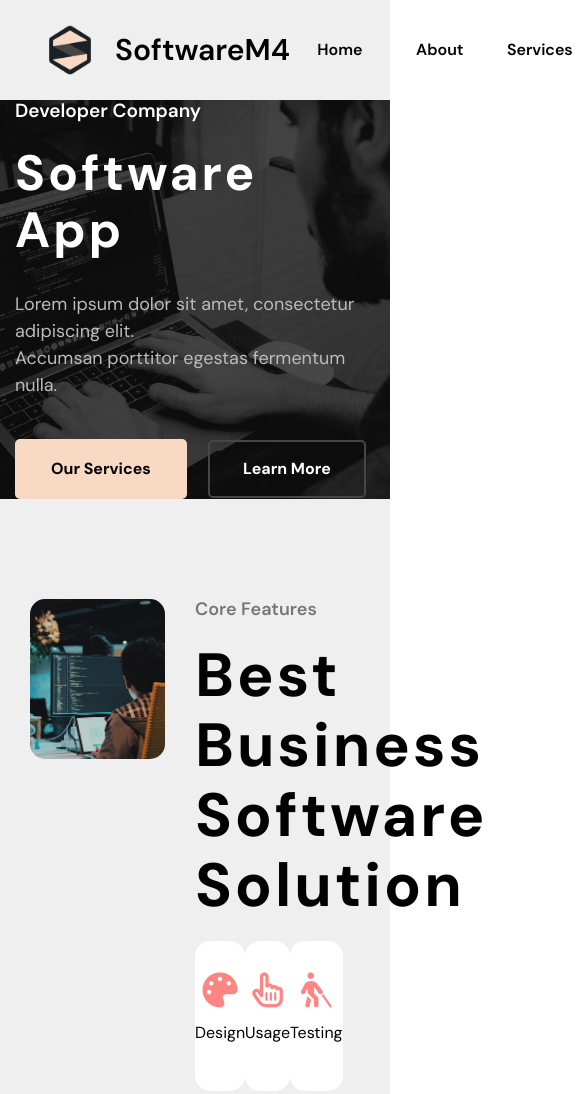
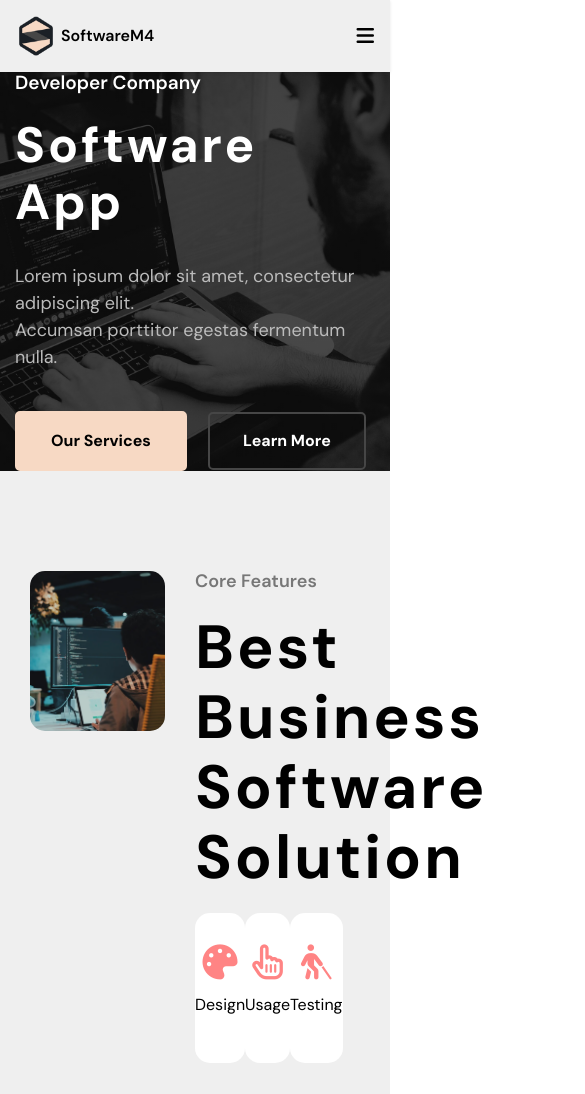
Before and after one commit to lvXuankg/project_mini_1, a plain HTML site: page index.html in a window 390 px wide. Shown: the top 1094 px of the page, 585 px wide, since content can reach past the window. Drawn offline with Linux system fonts and the light colour scheme; a web font is replaced by a local one.

Commit message:
update Header

```diff
--- a/assets/css/style.css
+++ b/assets/css/style.css
@@ -2,8 +2,7 @@
 .header{
     display: flex;
     /* padding-top: 30px; */
-    padding-left: 45px;
-    padding-right: 45px;
+    padding: 0 1rem;
     background: var(--color-one);
     justify-content: space-between;
     align-items: center;
@@ -13,7 +12,7 @@
     position: sticky;
     top: 0;
     left: 0;
-
+    box-shadow: 0 1px 3px 0 rgba(0, 0, 0, 0.1);
 }
 .header .inner-logo a{
     display: flex;
@@ -60,6 +59,34 @@
     border-radius: 15px;
     justify-content: center;
     align-items: center;
+}
+.header .inner-menu{
+    display: none;
+    font-size: 30px;
+}
+@media (max-width: 992px){
+    .header{
+        padding: 1rem;
+    }
+    .header .inner-pages, .header .inner-contacts{
+        display: none;
+    }
+    .header .inner-menu{
+        display: block;
+    }
+}
+@media (max-width: 576px){
+    .header .inner-logo img{
+        width: 40px;
+        height: auto;
+    }
+    .header .inner-logo span{
+        font-size: 16px;
+        margin-left: 5px;
+    }
+    .header .inner-menu{
+        font-size: 20px;
+    }
 }
 /* End Header  */
 /* Button  */
--- a/index.html
+++ b/index.html
@@ -58,8 +58,11 @@
                 </li>
             </ul>
 
-
-
+        </div>
+        <div class="inner-menu">
+            <a href="#">
+                <i class="fa-solid fa-bars"></i>
+            </a>
         </div>
     </header>
     <!-- End Header  -->
```
